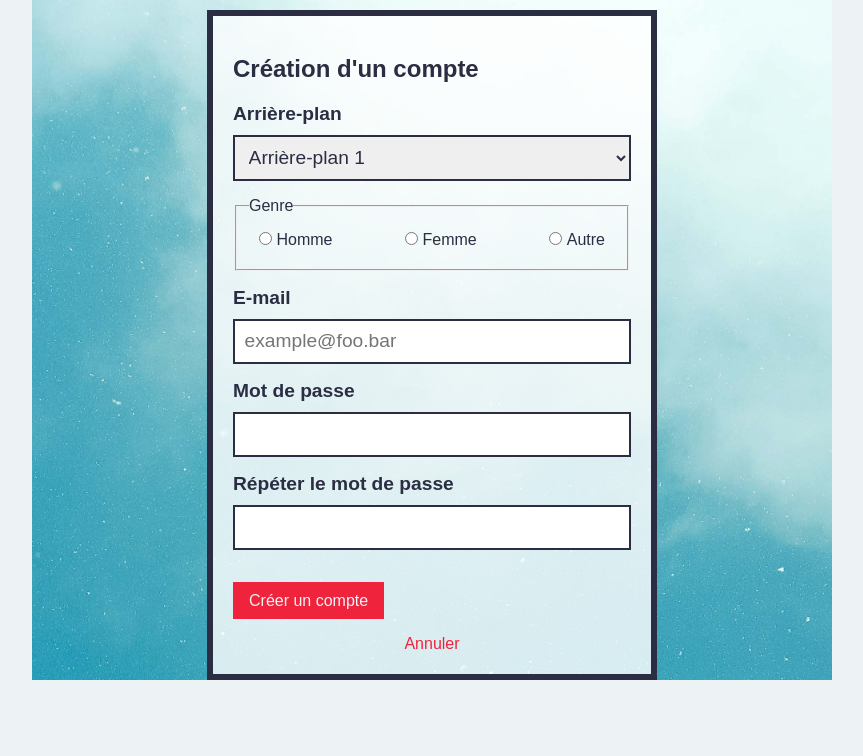
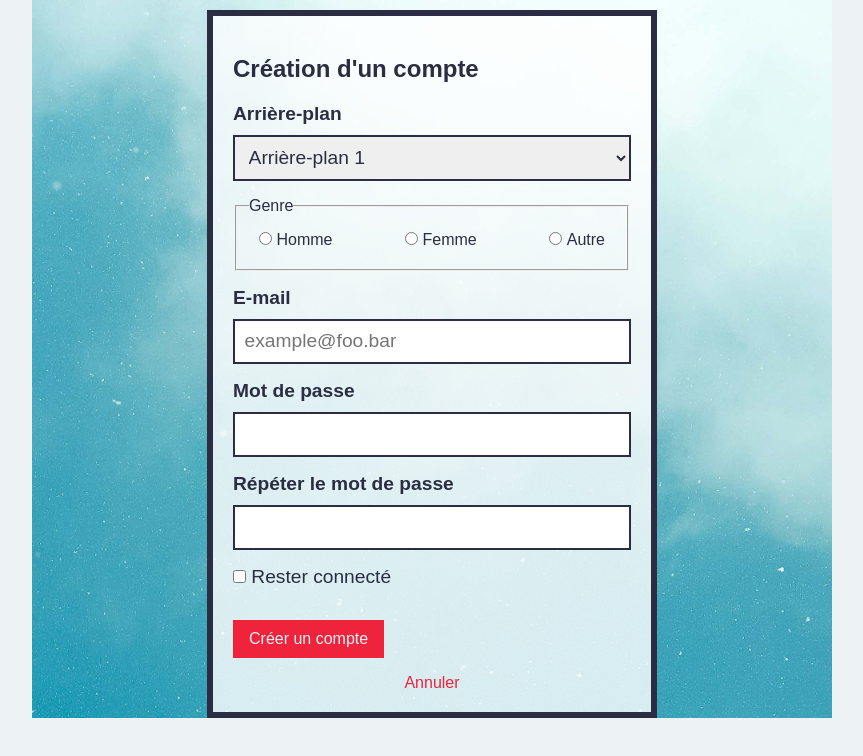
Before and after one commit to divtec-cejef/2022-mini-form-dindin-nibnib, a plain HTML site: page index.html in a window 1280 px wide. Shown: the part 110-866 px from the top of the page, without its empty margins (208-1071 px from the left). Drawn offline with Linux system fonts and the light colour scheme.

Commit message:
checkbox

```diff
--- a/css/main.css
+++ b/css/main.css
@@ -97,7 +97,7 @@ label input:checked+span {
 }
 
 select,
-input:not([type="radio"]) {
+input:not([type="radio"]):not([type="checkbox"]) {
 	font-size: 1.2em;
 	padding: 0.5em;
 	border: 2px solid #2B2D42;
--- a/index.html
+++ b/index.html
@@ -69,6 +69,12 @@
 				<input type="password" name="verification" id="verification">
 			</li>
 			<li>
+				<label>
+					<input type="checkbox" name="stay_connected">
+					<span>Rester connecté</span>
+				</label>
+			</li>
+			<li>
 				<button type="submit">Créer un compte</button>
 				<a href="#">Annuler</a>
 			</li>
```
